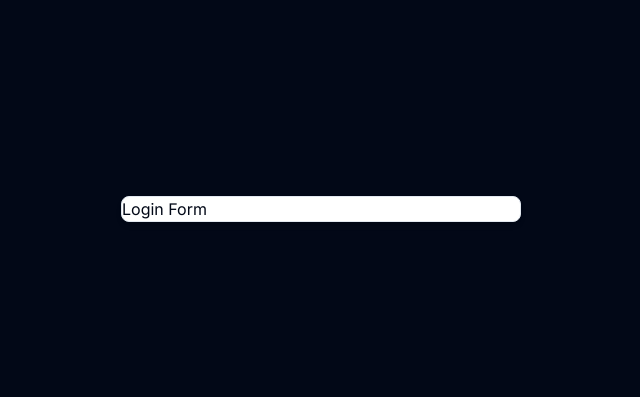
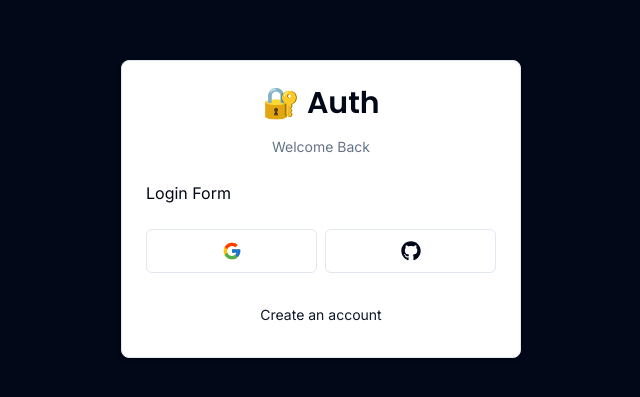
Before and after one commit to mhsanto/next-auth-v5, a Next.js app: page /auth/login in a window 1280 px wide. Shown: the part 191-588 px from the top of the page, without its empty margins (319-959 px from the left). Built offline with nearby package versions, Linux system fonts and the light colour scheme.

Commit message:
Created Reusable Login Component

```diff
--- a/app/layout.tsx
+++ b/app/layout.tsx
@@ -5,7 +5,7 @@ import "./globals.css";
 const inter = Inter({ subsets: ["latin"] });
 
 export const metadata: Metadata = {
-  title: "Create Next App",
+  title: "NEXT-AUTH V5",
   description: "Generated by create next app",
 };
 
--- /dev/null
+++ b/components/auth/back-button.tsx
@@ -0,0 +1,18 @@
+"use client";
+
+import Link from "next/link";
+
+import { Button } from "@/components/ui/button";
+
+interface BackButtonProps {
+  href: string;
+  label: string;
+}
+
+export const BackButton = ({ href, label }: BackButtonProps) => {
+  return (
+    <Button variant="link" className="font-normal w-full" size="sm" asChild>
+      <Link href={href}>{label}</Link>
+    </Button>
+  );
+};
--- a/components/auth/card-wrapper.tsx
+++ b/components/auth/card-wrapper.tsx
@@ -1,6 +1,9 @@
 "use client";
 
-import { Card } from "../ui/card";
+import { Card, CardContent, CardFooter, CardHeader } from "../ui/card";
+import { BackButton } from "./back-button";
+import { Header } from "./header";
+import { Social } from "./social";
 
 type CardWrapperProps = {
   children: React.ReactNode;
@@ -16,7 +19,22 @@ const CardWrapper: React.FC<CardWrapperProps> = ({
   backButtonHref,
   showSocial,
 }) => {
-  return <Card className="w-[400px] shadow-md">{children}</Card>;
+  return (
+    <Card className="w-[400px] shadow-md">
+      <CardHeader>
+        <Header label={headerLabel} />
+      </CardHeader>
+      <CardContent>{children}</CardContent>
+      {showSocial && (
+        <CardFooter>
+          <Social />
+        </CardFooter>
+      )}
+      <CardFooter>
+        <BackButton label={backButtonLabel} href={backButtonHref} />
+      </CardFooter>
+    </Card>
+  );
 };
 
 export default CardWrapper;
--- /dev/null
+++ b/components/auth/header.tsx
@@ -0,0 +1,21 @@
+import { Poppins } from "next/font/google";
+
+import { cn } from "@/lib/utils";
+
+const font = Poppins({
+  subsets: ["latin"],
+  weight: ["600"],
+});
+
+interface HeaderProps {
+  label: string;
+}
+
+export const Header = ({ label }: HeaderProps) => {
+  return (
+    <div className="w-full flex flex-col gap-y-4 items-center justify-center">
+      <h1 className={cn("text-3xl font-semibold", font.className)}>🔐 Auth</h1>
+      <p className="text-muted-foreground text-sm">{label}</p>
+    </div>
+  );
+};
--- a/components/auth/login-form.tsx
+++ b/components/auth/login-form.tsx
@@ -6,6 +6,7 @@ export const LoginForm = () => {
       headerLabel="Welcome Back"
       backButtonHref="/auth/register"
       backButtonLabel="Create an account"
+      showSocial={true}
     >
       Login Form
     </CardWrapper>
--- /dev/null
+++ b/components/auth/social.tsx
@@ -0,0 +1,41 @@
+"use client";
+
+import { signIn } from "next-auth/react";
+import { FcGoogle } from "react-icons/fc";
+import { FaGithub } from "react-icons/fa";
+import { useSearchParams } from "next/navigation";
+
+import { Button } from "@/components/ui/button";
+
+
+export const Social = () => {
+  const searchParams = useSearchParams();
+  const callbackUrl = searchParams.get("callbackUrl");
+
+  const onClick = (provider: "google" | "github") => {
+    signIn(provider, {
+    //   callbackUrl: callbackUrl || DEFAULT_LOGIN_REDIRECT,
+    });
+  }
+
+  return (
+    <div className="flex items-center w-full gap-x-2">
+      <Button
+        size="lg"
+        className="w-full"
+        variant="outline"
+        onClick={() => onClick("google")}
+      >
+        <FcGoogle className="h-5 w-5" />
+      </Button>
+      <Button
+        size="lg"
+        className="w-full"
+        variant="outline"
+        onClick={() => onClick("github")}
+      >
+        <FaGithub className="h-5 w-5" />
+      </Button>
+    </div>
+  );
+};
--- a/package.json
+++ b/package.json
@@ -17,6 +17,7 @@
     "next-auth": "^5.0.0-beta.5",
     "react": "^18",
     "react-dom": "^18",
+    "react-icons": "^5.0.1",
     "tailwind-merge": "^2.2.0",
     "tailwindcss-animate": "^1.0.7"
   },
```
Also changed, not shown: 1 other file (tests, documents, lock files or other folders).
